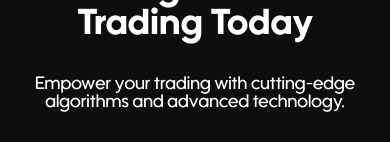
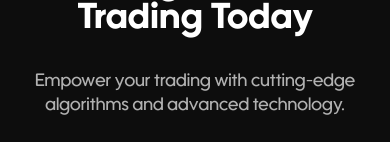
Before and after one commit to hs-07/bot-tradeX, a React (Create React App) app: page / in a window 390 px wide. Shown: the part 391-533 px from the top of the page. Built offline with nearby package versions, Linux system fonts and the light colour scheme.

Commit message:
section1 fix

```diff
--- a/src/components/section-1.jsx
+++ b/src/components/section-1.jsx
@@ -14,7 +14,7 @@ const Section1 = () => {
         <span className="text-[#FFFFFF] text-[36px] md:text-[80px] leading-[1] text-center font-[600] px-4">
           The Future Of Algorithmic Trading Today
         </span>
-        <span className="text-white text-[18px] md:text-[30px] w-full lg:w-3/5 text-center leading-[1] px-4">
+        <span className="text-light-gray md:text-white text-[18px] md:text-[30px] w-full lg:w-3/5 text-center leading-[24px] md:leading-[1] px-4">
           Empower your trading with cutting-edge algorithms and advanced
           technology.
         </span>
```
